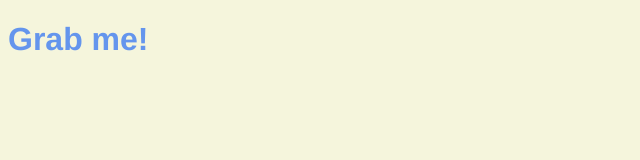
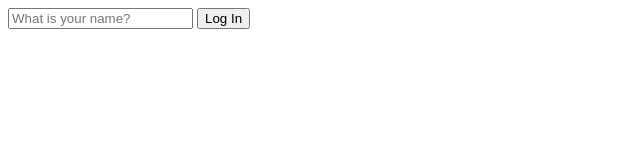
Before and after one commit to jaeyoun-k/momentum-2025, a plain HTML site: page index.html in a window 1280 px wide. Shown: the whole page, without its empty margins (0-640 px from the left). Drawn offline with Linux system fonts and the light colour scheme.

Commit message:
created login form
preventDefault of an event, classList add and remove, localStorage

```diff
--- a/app.js
+++ b/app.js
@@ -1,9 +1,29 @@
-const h1 = document.querySelector("div.hello:first-child h1");
+const loginForm = document.querySelector("#login-form");
+const loginInput = document.querySelector("#login-form input");
+const greeting = document.querySelector("#greeting");
 
-//console.dir(h1);
+const HIDDEN_CLASSNAME = "hidden";
+const USERNAME_KEY = "username";
 
-function handleTitleClick() {
-  h1.classList.toggle("clicked");
+function onLoginSubmit(event) {
+  event.preventDefault();
+  loginForm.classList.add(HIDDEN_CLASSNAME);
+  const username = loginInput.value;
+  localStorage.setItem(USERNAME_KEY, username);
+  paintGreetings(username);
+  console.log(username);
 }
 
-h1.addEventListener("click", handleTitleClick);
+function paintGreetings(username) {
+  greeting.innerText = `Hello ${username}`;
+  greeting.classList.remove(HIDDEN_CLASSNAME);
+}
+
+const savedUsername = localStorage.getItem(USERNAME_KEY);
+
+if (savedUsername === null) {
+  loginForm.classList.remove(HIDDEN_CLASSNAME);
+  loginForm.addEventListener("submit", onLoginSubmit);
+} else {
+  paintGreetings(savedUsername);
+}
--- a/index.html
+++ b/index.html
@@ -7,9 +7,17 @@
     <title>Momentum App</title>
   </head>
   <body>
-    <div class="hello">
-      <h1 class="sexy-font">Grab me!</h1>
-    </div>
+    <form id="login-form" class="hidden">
+      <input
+        required
+        maxlength="15"
+        type="text"
+        placeholder="What is your name?"
+      />
+      <input type="submit" value="Log In" />
+    </form>
+
+    <h1 id="greeting" class="hidden"></h1>
 
     <script src="app.js"></script>
   </body>
--- a/style.css
+++ b/style.css
@@ -1,15 +1,3 @@
-body {
-  background-color: beige;
+.hidden {
+  display: none;
 }
-
-h1 {
-  color: cornflowerblue;
-}
-
-.clicked {
-  color: tomato;
-}
-
-.sexy-font {
-  font-family: "Franklin Gothic Medium", "Arial Narrow", Arial, sans-serif;
-}
```
